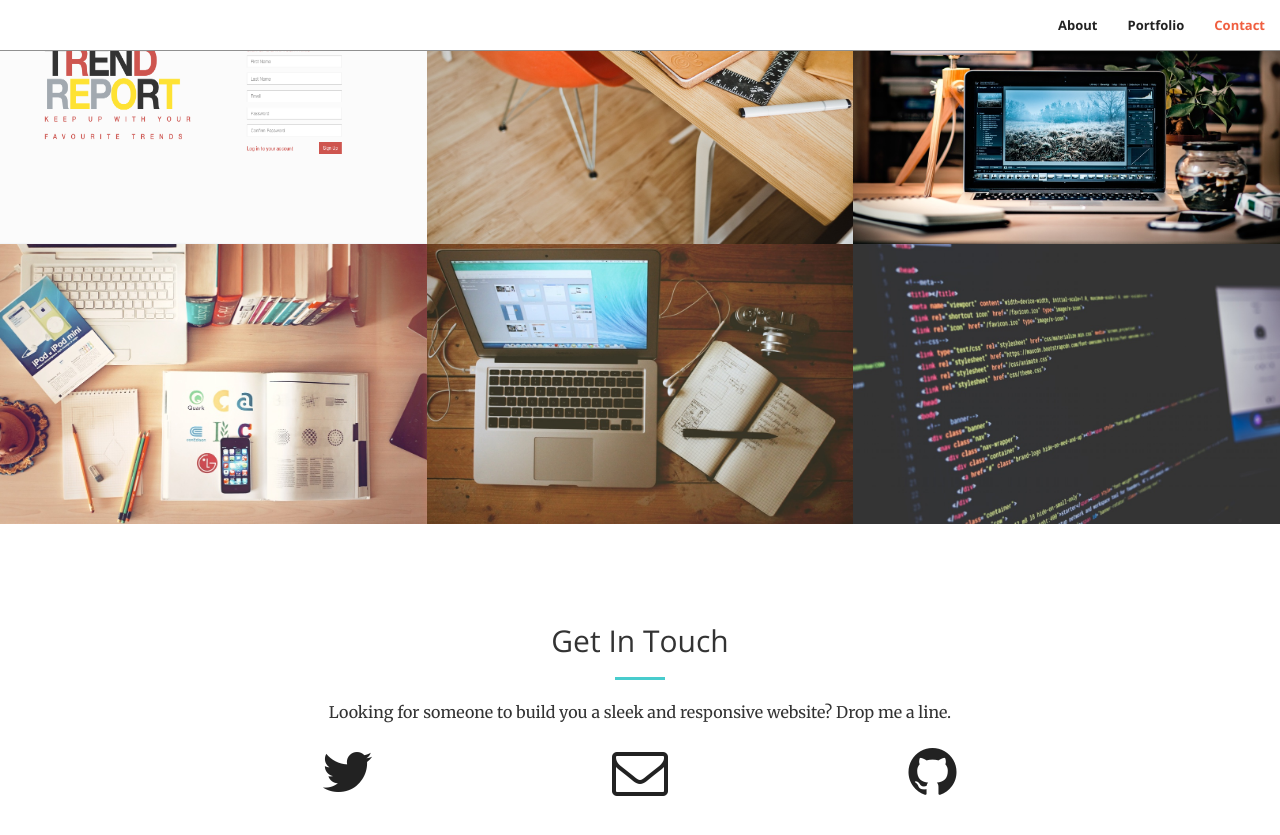
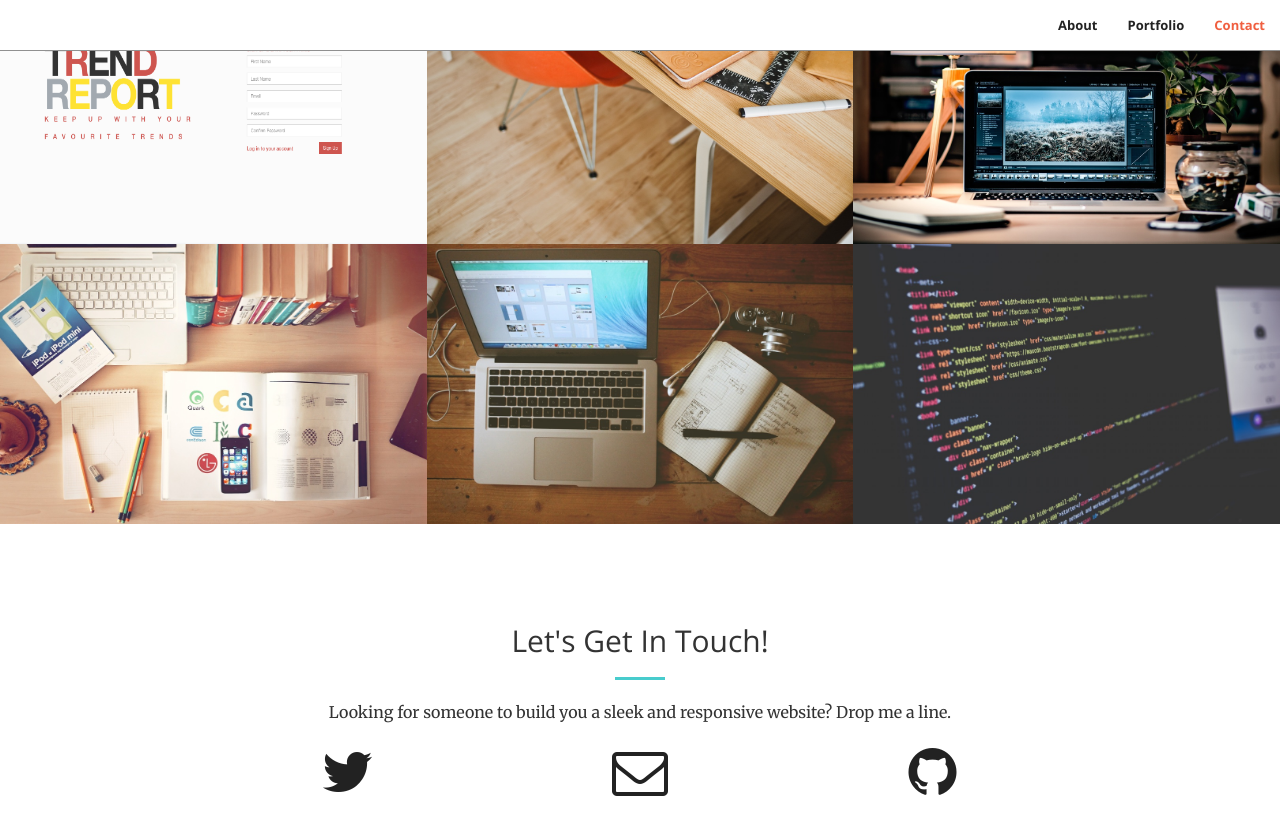
Before and after one commit to sandeepsamra/portfolio-v2, a Jekyll site: the page built from index.html, in a window 1280 px wide and 900 px high, scrolled down 1356 px. Shown: the top 835 px of the window. Built offline with Jekyll 4.4.1, drawn with Linux system fonts in a browser that asks for light colours.

Commit message:
updated contact me section

```diff
--- a/_includes/contact.html
+++ b/_includes/contact.html
@@ -2,7 +2,7 @@
     <div class="container">
         <div class="row">
             <div class="col-lg-8 col-lg-offset-2 text-center">
-                <h2 class="section-heading">Get In Touch</h2>
+                <h2 class="section-heading">Let's Get In Touch!</h2>
                 <hr class="primary">
                 <p>Looking for someone to build you a sleek and responsive website? Drop me a line.</p>
             </div>
```
